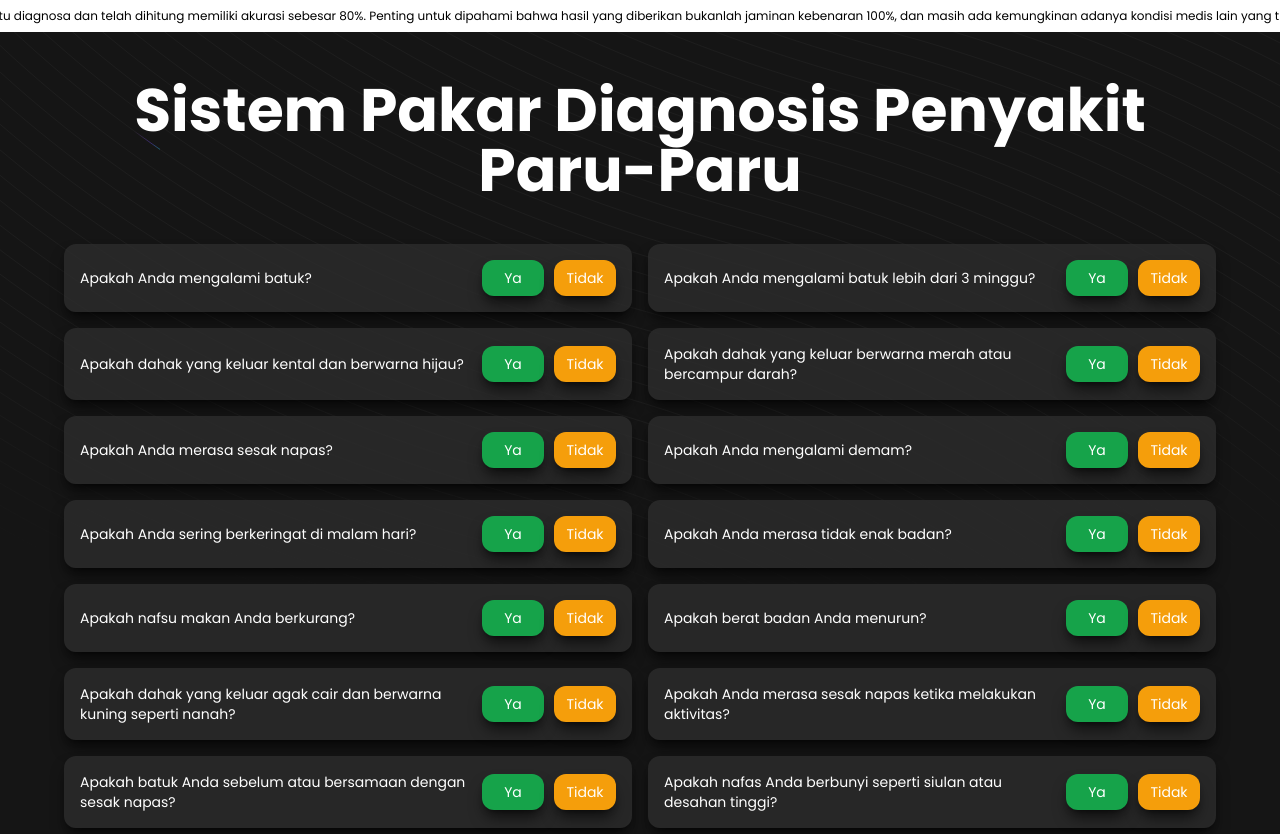
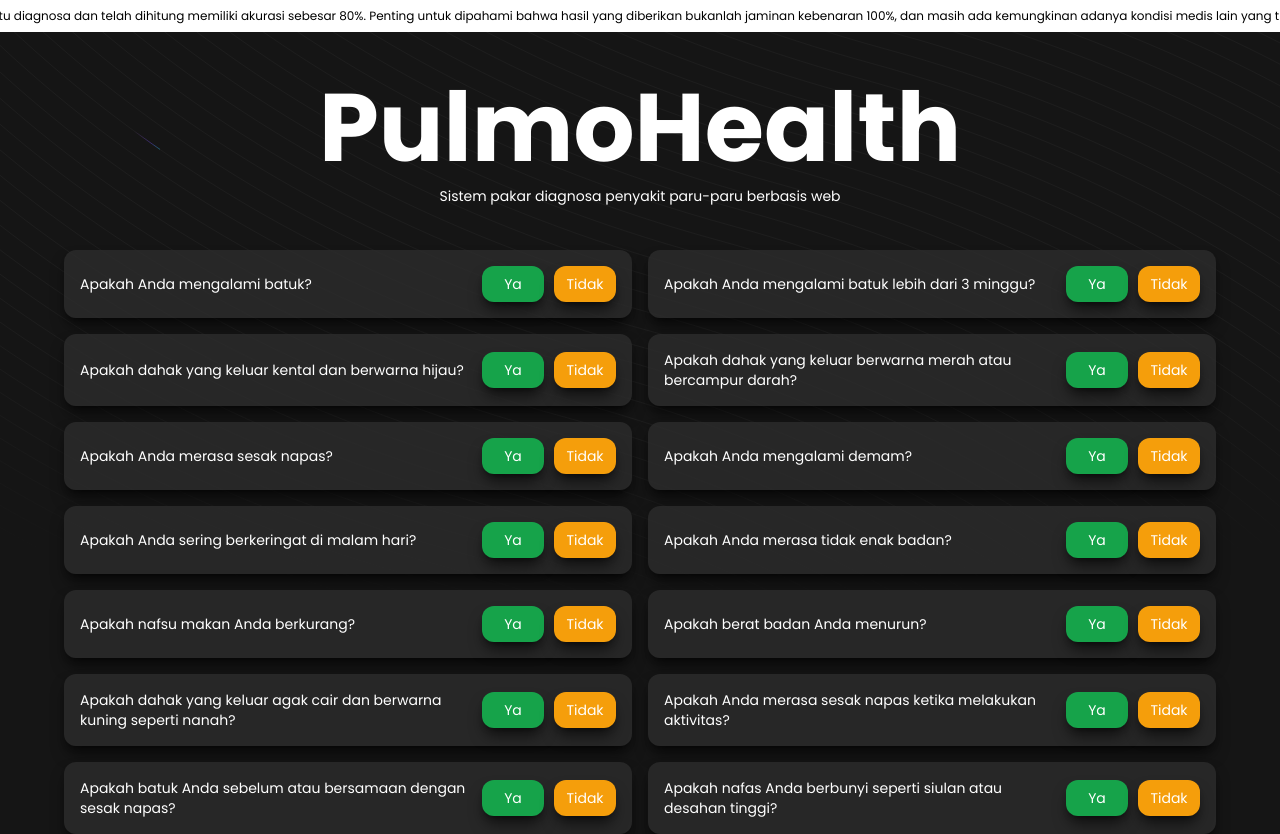
Before and after one commit to glennhkm/Diagnosa-Penyakit-Paru-paru, a Next.js app: page / in a window 1280 px wide. Shown: the top 834 px of the page. Built offline with nearby package versions, Linux system fonts and the light colour scheme.

Commit message:
feat: change Hero text to PulmoHealth

```diff
--- a/src/app/page.tsx
+++ b/src/app/page.tsx
@@ -134,9 +134,12 @@ const Main = () => {
         </Marquee>
       </div>
       <div className="w-full py-12 px-16 h-full z-20 ">
-          <h1 className="font-bold text-6xl text-center text-white mb-11 mt-8">
-            Sistem Pakar Diagnosis Penyakit Paru-Paru
+          <h1 className="font-bold text-8xl text-center text-white mt-8">
+            PulmoHealth
           </h1>
+          <p className="text-sm text-center text-white mb-11 mt-2.5">
+            Sistem pakar diagnosa penyakit paru-paru berbasis web
+          </p>
           <div className="grid grid-cols-2 gap-4 w-full">
             {informasiGejala.map((infoGejala, index) => (
               <QuestionWrapper
```
